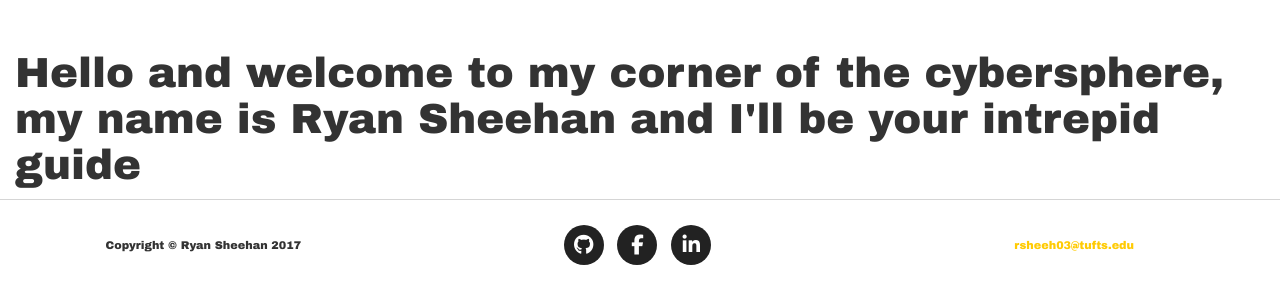
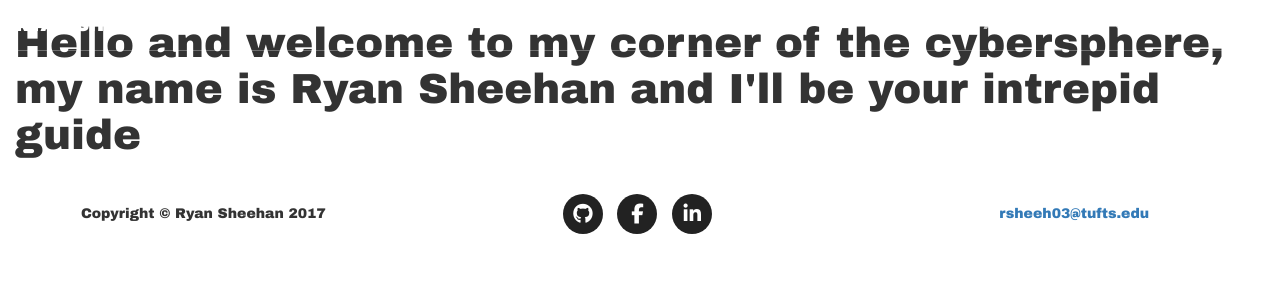
Before and after one commit to Ryan-Sheehan/Ryan-Sheehan.github.io, a Jekyll site: the page index.html, which Jekyll copies as it is, in a window 1280 px wide. Shown: the top 304 px of the page. Built offline with Jekyll 4.4.1, drawn with Linux system fonts in a browser that asks for light colours; nearby versions of some CDN libraries.

Commit message:
Update main.css

```diff
--- a/css/main.css
+++ b/css/main.css
@@ -1,5 +1,5 @@
 body {
-    font-family: 'Archivo Black', sans-serif;
+    font-family: 'Archivo Black','Helvetica Neue','Helvetica','Arial',sans-serif;
 }
 .navbar-default {
   background-color: white;
@@ -11,7 +11,7 @@
 }
 .navbar-default .navbar-header .navbar-brand {
   color: #222;
-  font-family: 'Open Sans', 'Helvetica Neue', Arial, sans-serif;
+  font-family: 'Archivo Black','Helvetica Neue','Helvetica','Arial',sans-serif;
   font-weight: 700;
   text-transform: uppercase;
 }
@@ -98,61 +98,29 @@
     color: #333;
 }
 footer {
-    border-top: 1px solid #d5d5d5;
-    font-size: .8em;
-}
-
-ul.posts {
-    font-family: 'Archivo Black', sans-serif;
-    margin: 20px auto 40px;
-    font-size: 1.5em;
-}
-ul.posts li {
-    list-style: none;
-}
-ul.header li {
-    font-family: 'Archivo Black', sans-serif;
-    list-style: none;
-    font-size: 1.5em;
-    line-height: 1.4em;
-    color: #333;
-}
-.body-container {
-    margin-top: 50px;
-}
-#image {
-    width: 100%;
-}
-a {
-  -webkit-transition: all 0.35s;
-  -moz-transition: all 0.35s;
-  transition: all 0.35s;
-  color: #ffcb04;
-    text-decoration: none;
-}
-a:hover,
-a:focus {
-  color: #222;
-}
-footer {
     padding: 25px 0;
     text-align: center;
 }
+
 footer span.copyright {
     text-transform: uppercase;
     text-transform: none;
+    font-family: 'Archivo Black','Helvetica Neue','Helvetica','Arial',sans-serif;
     line-height: 40px;
 }
+
 footer ul.quicklinks {
     margin-bottom: 0;
     text-transform: uppercase;
     text-transform: none;
+    font-family: 'Archivo Black', 'Helvetica Neue','Helvetica','Arial',sans-serif;
     line-height: 40px;
 }
+
 ul.social-buttons {
     margin-bottom: 0;
-    padding: 0px 3px;x
 }
+
 ul.social-buttons li a {
     display: block;
     width: 40px;
@@ -167,6 +135,7 @@
     -moz-transition: all .3s;
     transition: all .3s;
 }
+
 ul.social-buttons li a:hover,
 ul.social-buttons li a:focus,
 ul.social-buttons li a:active {
```
